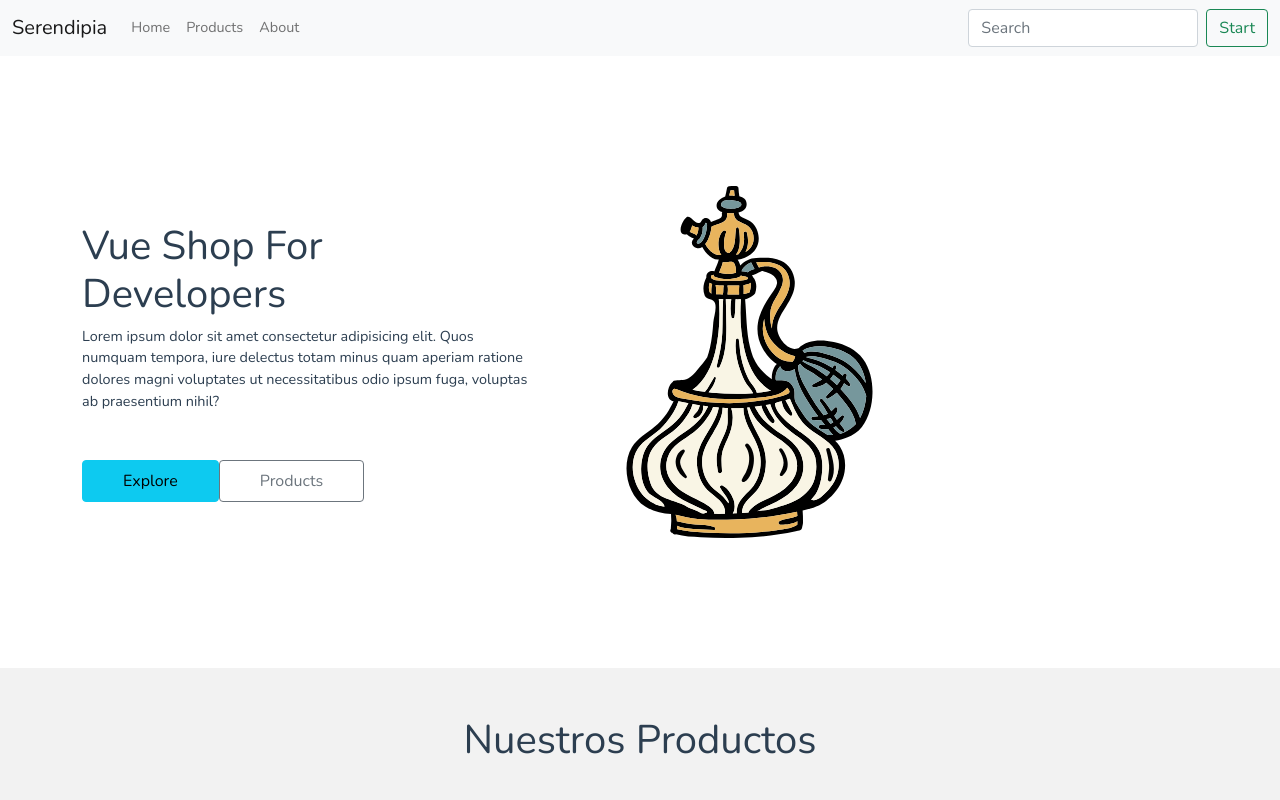
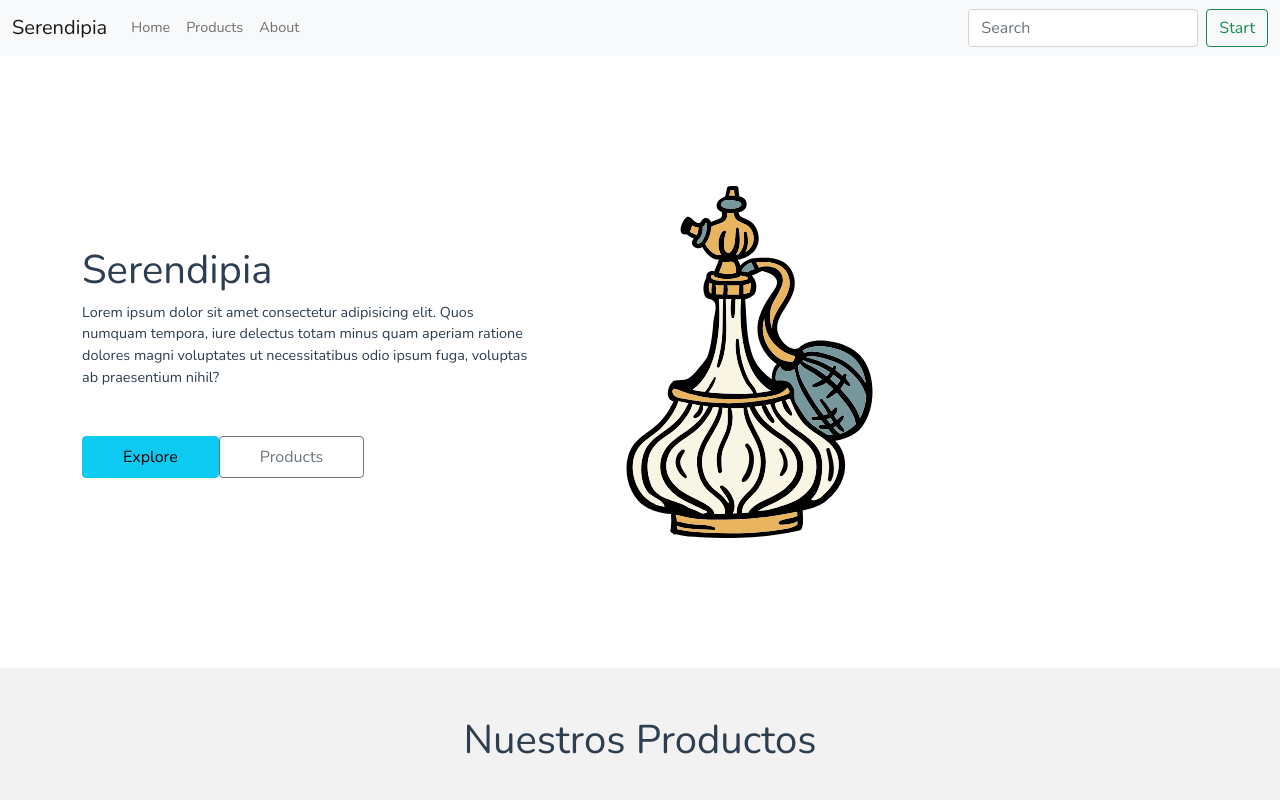
Before and after one commit to JaviMartinez-sv/Serendipia, a Vue app: page / in a window 1280 px wide. Shown: the top 800 px of the page. Built offline with nearby package versions, Linux system fonts and the light colour scheme.

Commit message:
Sin solucionar problema

```diff
--- a/src/components/Hero.vue
+++ b/src/components/Hero.vue
@@ -5,7 +5,7 @@
             <div class="col-md-5">
               <div class="hero-content">
                 <h1 class="hero-title">
-                  Vue Shop For Developers
+                  Serendipia
                 </h1>
                 <p>
                   Lorem ipsum dolor sit amet consectetur adipisicing elit. Quos numquam tempora, iure delectus totam minus quam aperiam ratione dolores magni voluptates ut necessitatibus odio ipsum fuga, voluptas ab praesentium nihil?
--- a/src/components/Login.vue
+++ b/src/components/Login.vue
@@ -1,7 +1,7 @@
 <template>
   <div class="login">
     <!-- Modal -->
-    <div class="modal fade" id="login" tabindex="-1" role="dialog" aria-labelledby="loginTitle" aria-hidden="true">
+    <div class="modal fade" id="login" tabindex="-1" role="dialog" aria-labelledby="loginModal" aria-hidden="true">
       <div class="modal-dialog modal-dialog-centered" role="document">
         <div class="modal-content">
           <div class="modal-header">
@@ -11,25 +11,24 @@
             </button>
           </div>
           <div class="modal-body">
-
+      hihi
           </div>
           <div class="modal-footer">
             <button type="button" class="btn btn-secondary" data-dismiss="modal">Close</button>
-            <a type="button" class="btn btn-primary">Save changes</a>
+            <button type="button" class="btn btn-primary">Save changes</button>
           </div>
         </div>
       </div>
     </div>
   </div>
 </template>
-
 <script>
 
 export default {
   name: "Login",
   props: {
     msg: String
-  }
+  },
 };
 </script>
 
--- a/src/components/Navbar.vue
+++ b/src/components/Navbar.vue
@@ -20,12 +20,11 @@
       </ul>
       <form class="d-flex">
         <input class="form-control me-2" type="search" placeholder="Search" aria-label="Search">
-        <a class="btn btn-outline-success my-2 my-sm-0"  data-toggle="modal" data-target="#login">Start</a>
-        <Login></Login>
+        <a class="btn btn-outline-success my-2 my-sm-0" data-toggle="modal" data-target="#login">Start</a>
       </form>
     </div>
   </div>
-
+  <Login></Login>
 </nav>
 
   </div>
@@ -43,6 +42,7 @@ export default {
 };
 </script>
 
+
 <!-- Add "scoped" attribute to limit CSS to this component only -->
 <style scoped lang="scss">
   @media (min-width: 992px) {
```
